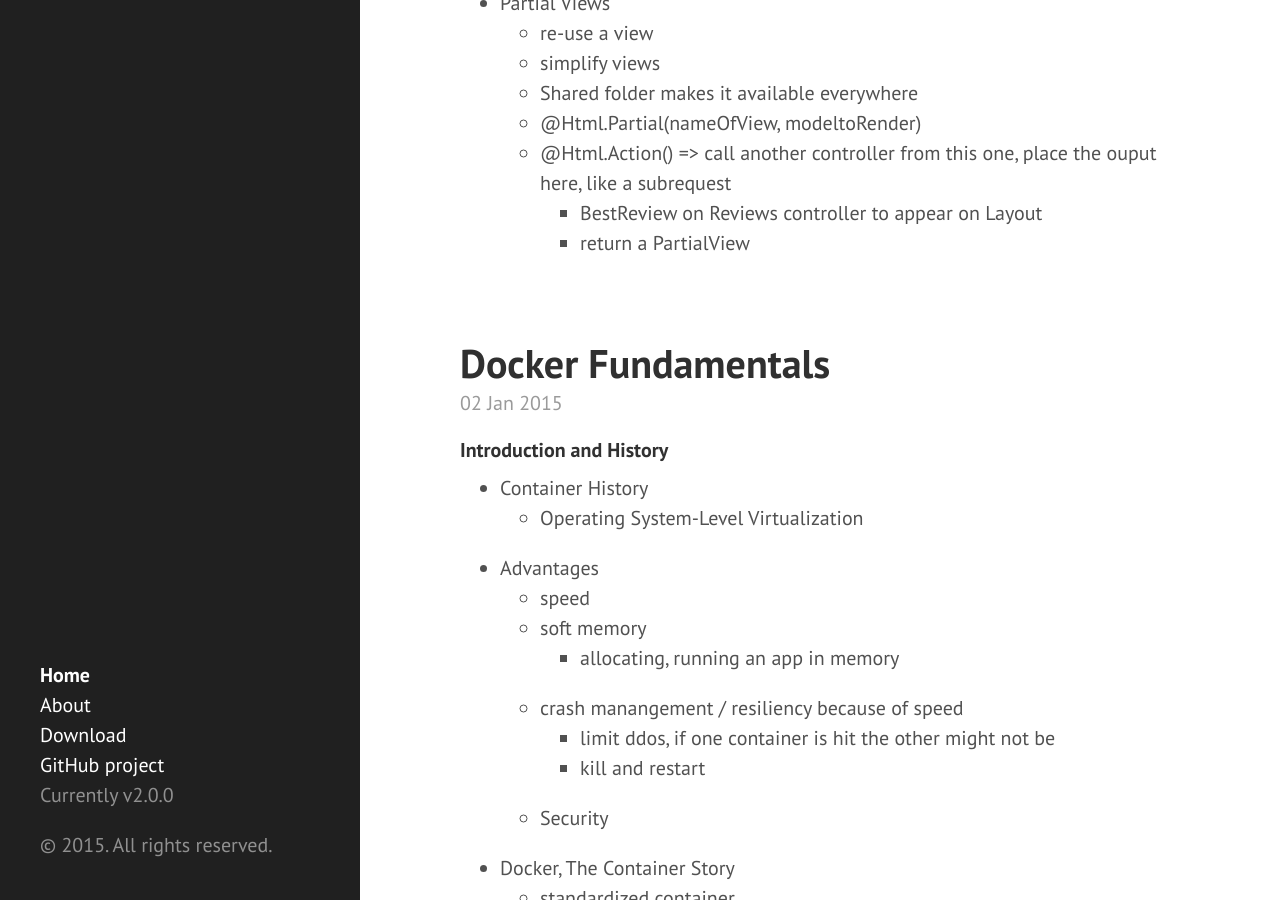
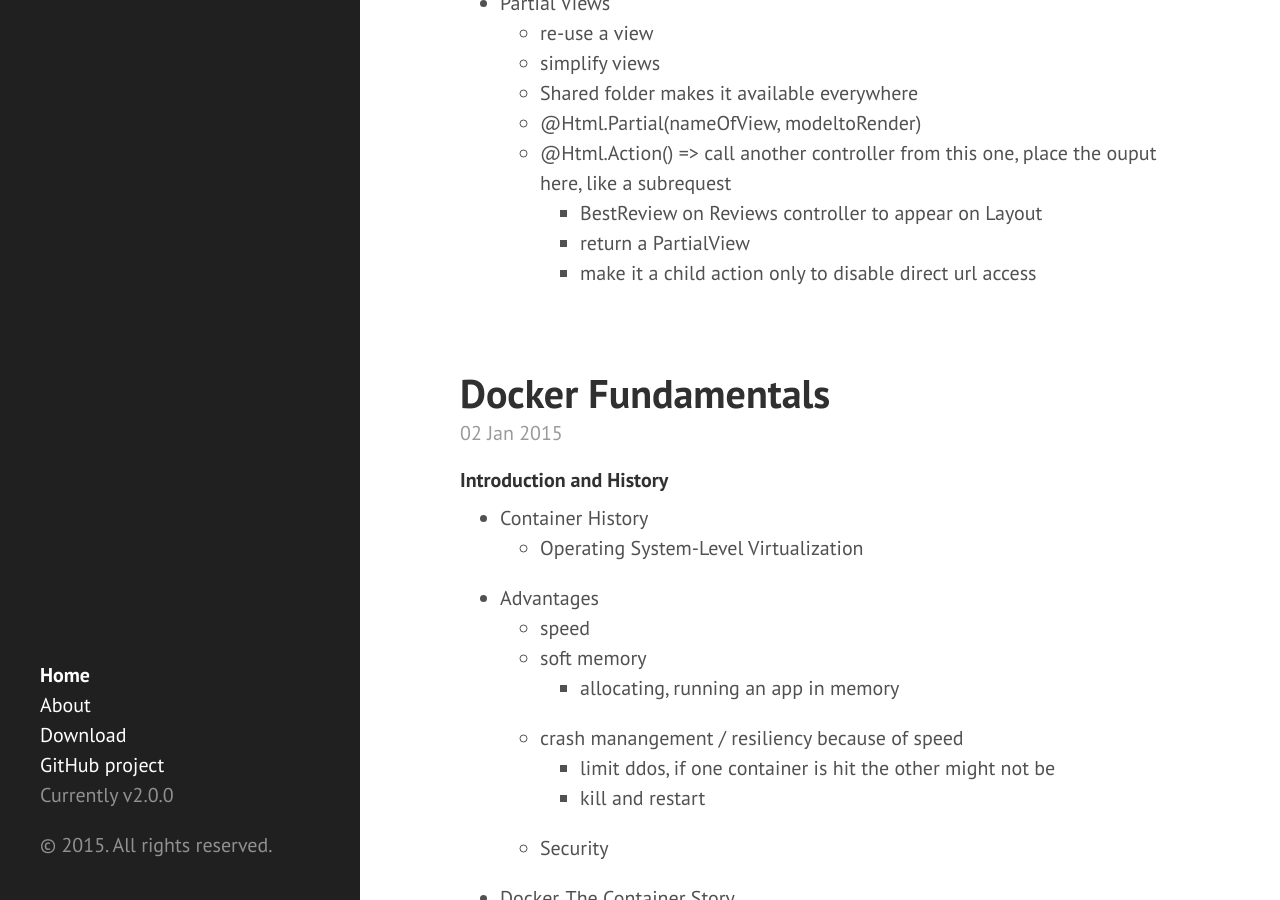
Before and after one commit to eneiand/eneiand.github.io, a Jekyll site: the page built from index.html, in a window 1280 px wide and 900 px high, scrolled down 3067 px. Built offline with Jekyll 4.4.1, drawn with Linux system fonts in a browser that asks for light colours; Markdown is read by kramdown in place of the engine named in the settings; the list of posts is cut into pages by our own code.

Commit message:
Update 2015-01-06-building-apps-with-asp-mvc-4.md

```diff
--- a/_posts/2015-01-06-building-apps-with-asp-mvc-4.md
+++ b/_posts/2015-01-06-building-apps-with-asp-mvc-4.md
@@ -78,3 +78,4 @@
   * @Html.Action() => call another controller from this one, place the ouput here, like a subrequest
     * BestReview on Reviews controller to appear on Layout
     * return a PartialView
+    * make it a child action only to disable direct url access
```
